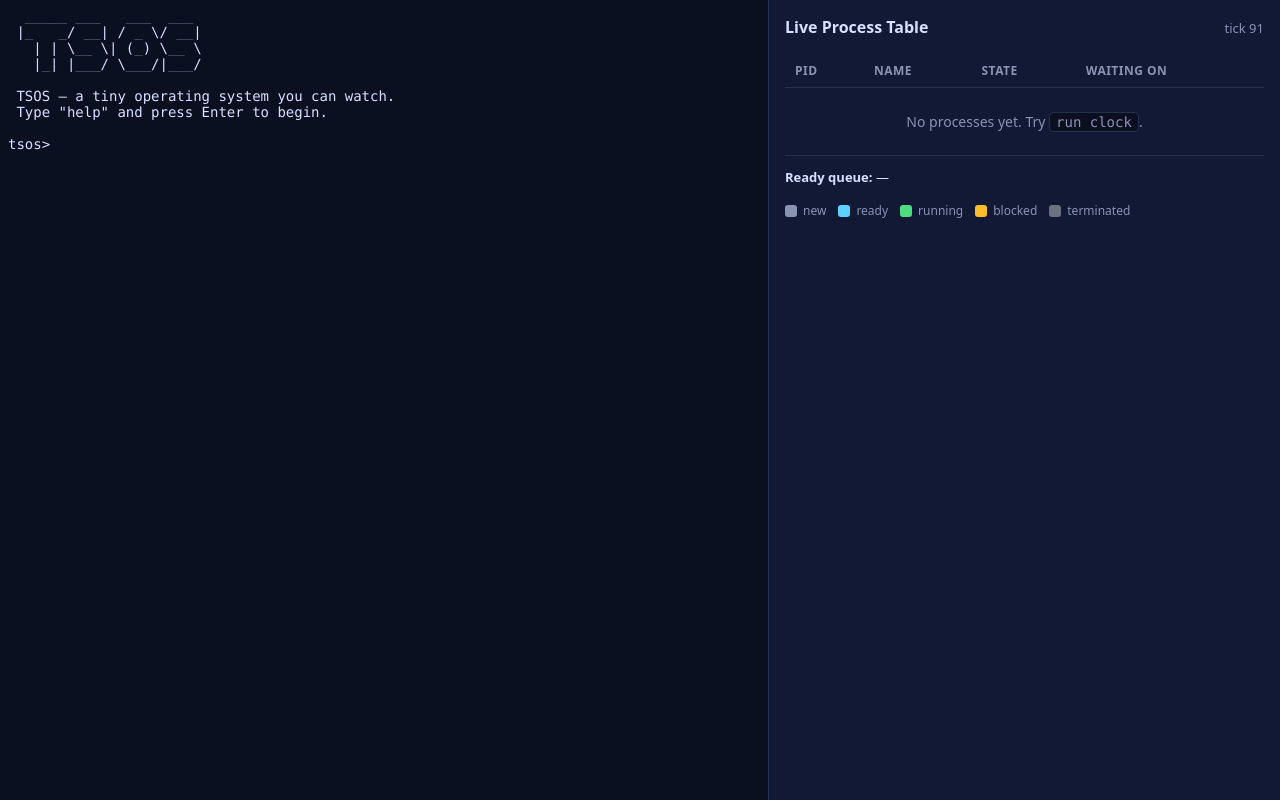
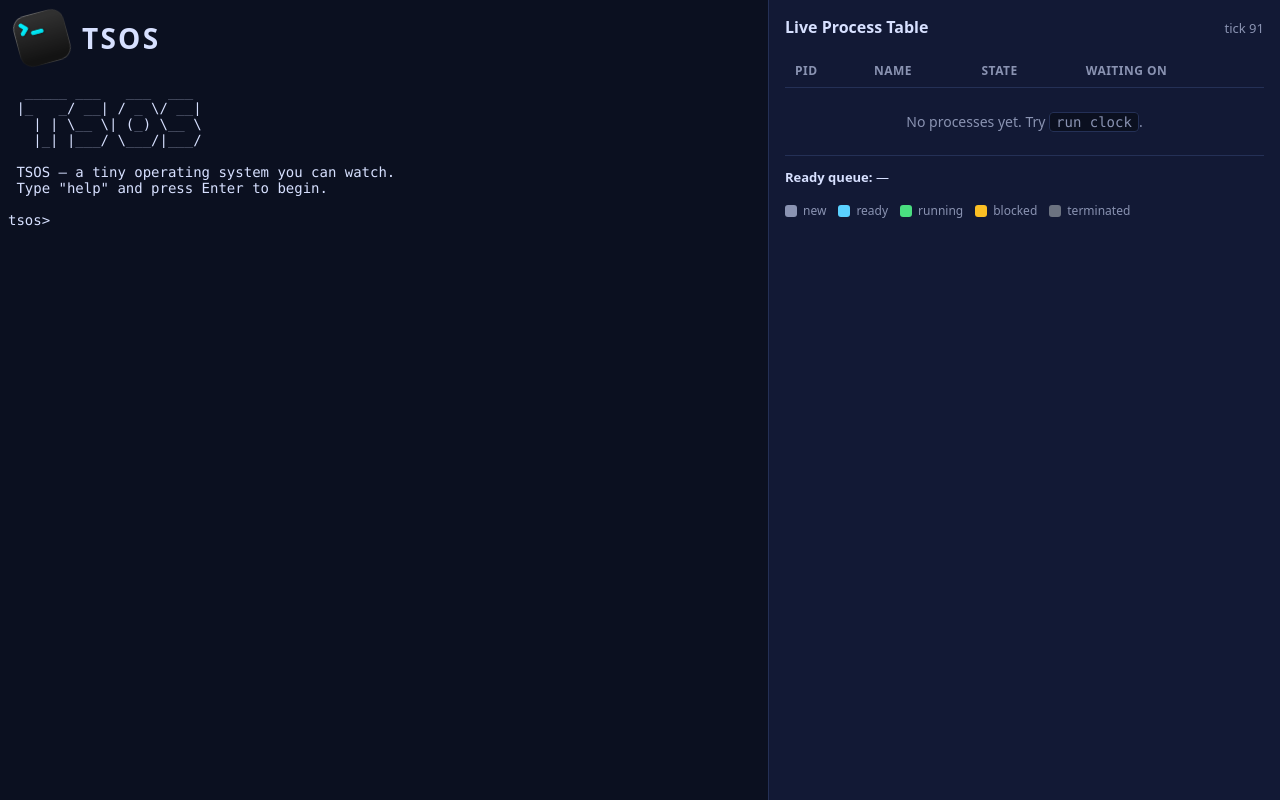
Before and after one commit to makarkul/tsos, a website built with Vite: page index.html in a window 1280 px wide. Built offline with nearby package versions, Linux system fonts and the light colour scheme.

Commit message:
add TSOS branding header with rotated icon

```diff
--- a/index.html
+++ b/index.html
@@ -12,7 +12,14 @@
   <body>
     <!-- Left: the terminal. Right: the live dashboard. -->
     <div id="app">
-      <div id="terminal" class="pane"></div>
+      <div id="terminal-pane" class="pane">
+        <div id="branding">
+          <img id="tsos-icon" src="/tsos-icon.png" alt="TSOS Icon" />
+          <h1>TSOS</h1>
+        </div>
+
+        <div id="terminal"></div>
+      </div>
       <div id="dashboard" class="pane"></div>
     </div>
     <script type="module" src="/src/main.ts"></script>
--- a/src/ui/layout.css
+++ b/src/ui/layout.css
@@ -18,7 +18,12 @@ body {
   height: 100%;
   background: var(--bg);
   color: var(--text);
-  font-family: system-ui, -apple-system, Segoe UI, Roboto, sans-serif;
+  font-family:
+    system-ui,
+    -apple-system,
+    Segoe UI,
+    Roboto,
+    sans-serif;
 }
 
 #app {
@@ -32,10 +37,45 @@ body {
   overflow: hidden;
 }
 
+#terminal-pane {
+  flex: 1 1 60%;
+  display: flex;
+  flex-direction: column;
+  background: #0b1020;
+}
+
+#branding {
+  display: flex;
+  align-items: center;
+  gap: 14px;
+  padding: 12px 16px;
+}
+
+#branding h1 {
+  margin: 0;
+  font-size: 28px;
+  letter-spacing: 0.08em;
+}
+
+#tsos-icon {
+  width: 52px;
+  height: 52px;
+
+  object-fit: contain;
+
+  /* rotated icon */
+  transform: rotate(-15deg);
+
+  transition: transform 0.2s ease;
+}
+
+#tsos-icon:hover {
+  transform: rotate(0deg) scale(1.1);
+}
+
 #terminal {
-  flex: 1 1 60%;
+  flex: 1;
   padding: 8px;
-  background: #0b1020;
 }
 
 #dashboard {
```
Also changed, not shown: public/tsos-icon.png (added).
